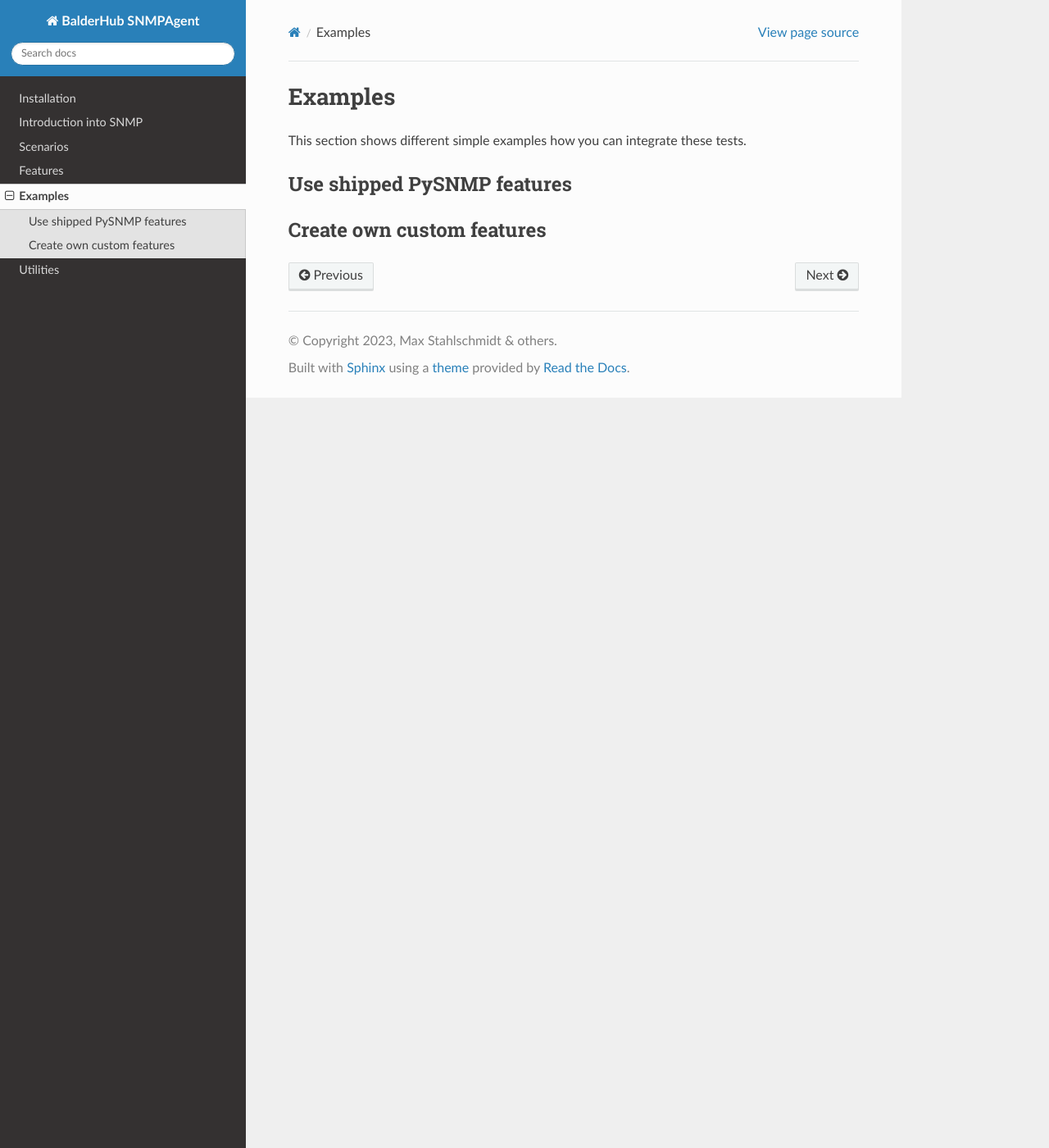
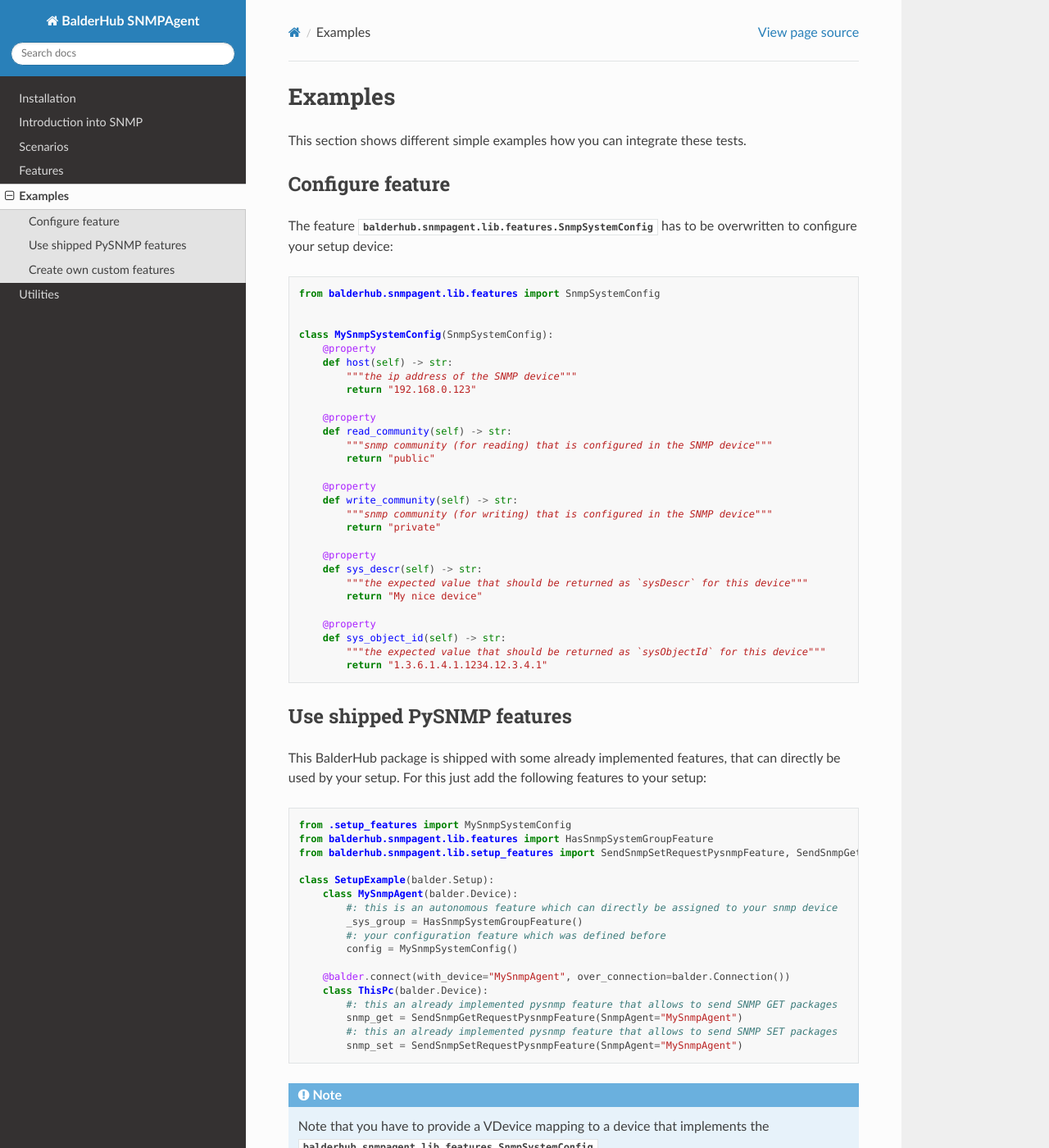
Before and after one commit to balder-dev/balderhub-snmpagent, a Sphinx documentation site: the page built from doc/source/examples.rst, in a window 1280 px wide and 1400 px high. Shown: the whole window at 82% size. Built offline with Sphinx 7.4.7 and the Read the Docs theme 2.0.0, drawn with Linux system fonts in a browser that asks for light colours; the version number could not be read and is left out; some of the changed text lies outside the part shown.

Commit message:
docs(examples.rst): add basic documentation for example section

```diff
--- a/doc/source/examples.rst
+++ b/doc/source/examples.rst
@@ -3,12 +3,77 @@ Examples
 
 This section shows different simple examples how you can integrate these tests.
 
+Configure feature
+=================
+
+The feature :class:`balderhub.snmpagent.lib.features.SnmpSystemConfig` has to be overwritten to configure your setup
+device:
+
+.. code-block:: python
+
+    from balderhub.snmpagent.lib.features import SnmpSystemConfig
+
+
+    class MySnmpSystemConfig(SnmpSystemConfig):
+        @property
+        def host(self) -> str:
+            """the ip address of the SNMP device"""
+            return "192.168.0.123"
+
+        @property
+        def read_community(self) -> str:
+            """snmp community (for reading) that is configured in the SNMP device"""
+            return "public"
+
+        @property
+        def write_community(self) -> str:
+            """snmp community (for writing) that is configured in the SNMP device"""
+            return "private"
+
+        @property
+        def sys_descr(self) -> str:
+            """the expected value that should be returned as `sysDescr` for this device"""
+            return "My nice device"
+
+        @property
+        def sys_object_id(self) -> str:
+            """the expected value that should be returned as `sysObjectId` for this device"""
+            return "1.3.6.1.4.1.1234.12.3.4.1"
+
+
 Use shipped PySNMP features
 ===========================
 
-.. todo develop
+This BalderHub package is shipped with some already implemented features, that can directly be used by your setup. For
+this just add the following features to your setup:
+
+.. code-block:: python
+
+    from .setup_features import MySnmpSystemConfig
+    from balderhub.snmpagent.lib.features import HasSnmpSystemGroupFeature
+    from balderhub.snmpagent.lib.setup_features import SendSnmpSetRequestPysnmpFeature, SendSnmpGetRequestPysnmpFeature
+
+    class SetupExample(balder.Setup):
+        class MySnmpAgent(balder.Device):
+            #: this is an autonomous feature which can directly be assigned to your snmp device
+            _sys_group = HasSnmpSystemGroupFeature()
+            #: your configuration feature which was defined before
+            config = MySnmpSystemConfig()
+
+        @balder.connect(with_device="MySnmpAgent", over_connection=balder.Connection())
+        class ThisPc(balder.Device):
+            #: this an already implemented pysnmp feature that allows to send SNMP GET packages
+            snmp_get = SendSnmpGetRequestPysnmpFeature(SnmpAgent="MySnmpAgent")
+            #: this an already implemented pysnmp feature that allows to send SNMP SET packages
+            snmp_set = SendSnmpSetRequestPysnmpFeature(SnmpAgent="MySnmpAgent")
+
+.. note::
+    Note that you have to provide a VDevice mapping to a device that implements the
+    :class:`balderhub.snmpagent.lib.features.SnmpSystemConfig`.
 
 Create own custom features
 ==========================
 
-.. todo develop
+Of course you can also implement the GET/SET features by yourself. For this, just overwrite the scenario-level features
+:class:`balderhub.snmpagent.lib.features.SendSnmpGetRequestCommandFeature` and the
+:class:`balderhub.snmpagent.lib.features.SendSnmpSetRequestCommandFeature`.
```
